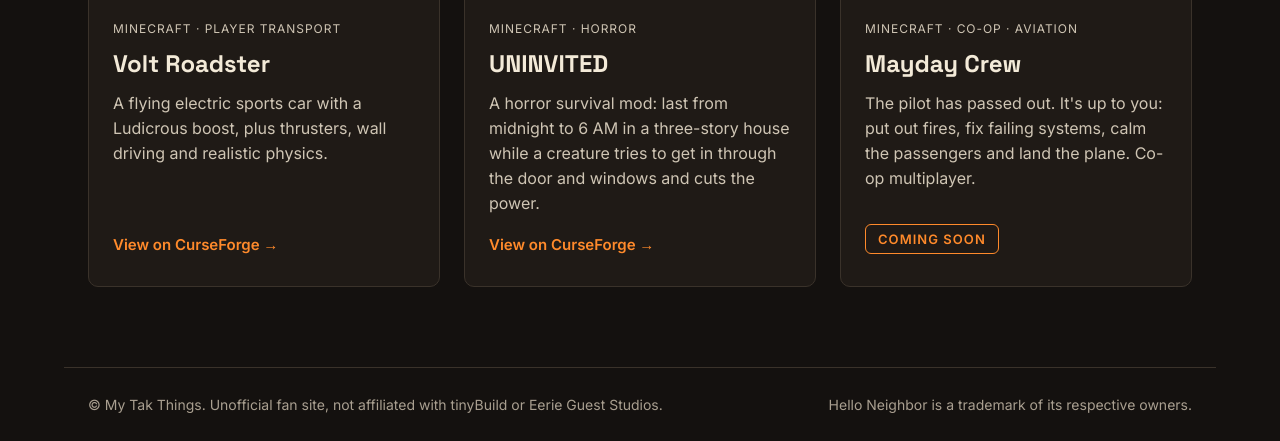
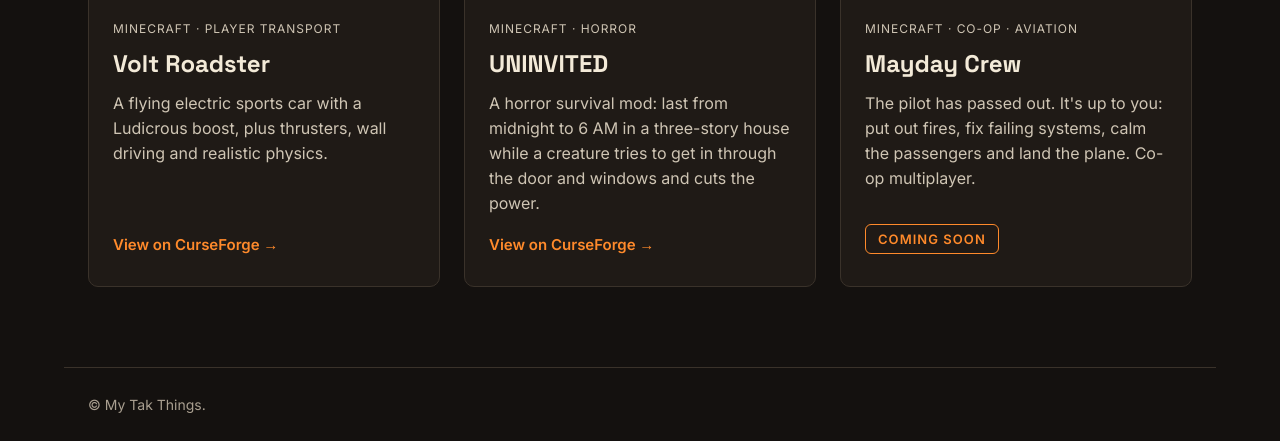
Before and after one commit to MytakGames/Dotbl0t-HN-Mods, a plain HTML site: page minecraft.html in a window 1280 px wide. Shown: the part 684-1125 px from the top of the page. Drawn offline with Linux system fonts and the light colour scheme; no server answers.

Commit message:
Hide tinyBuild disclaimer footer on Games and Minecraft tabs (minecraft)

```diff
--- a/minecraft.html
+++ b/minecraft.html
@@ -240,7 +240,7 @@ function renderPolls(lang){
 function render(lang){
   var t=T[lang];
   document.documentElement.lang=lang;
-  document.querySelectorAll('[data-t]').forEach(function(el){el.textContent=t[el.getAttribute('data-t')];});
+  document.querySelectorAll('[data-t]').forEach(function(el){el.textContent=t[el.getAttribute('data-t')];});if(window.CUR)fixFoot();
   document.getElementById('grid').innerHTML=MODS.map(function(m){
     var d=lang==='it'?m[4]:m[3];
     var foot=m[1]?'<a href="https://steamcommunity.com/sharedfiles/filedetails/?id='+m[1]+'">'+t.cta+'</a>':'<span class="soon">'+(m[5]?m[5][lang==='it'?1:0]:t.soon)+'</span>';
@@ -260,7 +260,8 @@ function render(lang){
   document.getElementById('it').setAttribute('aria-pressed',lang==='it');
   try{localStorage.setItem('lang',lang);}catch(e){}
 }
-function setTab(n){var m=n==='mods',g=n==='games',c=n==='mc';document.getElementById('paneMods').style.display=m?'':'none';document.querySelector('.how').style.display=m?'':'none';document.querySelector('.end').style.display=m?'':'none';document.getElementById('games').style.display=g?'':'none';document.getElementById('mc').style.display=c?'':'none';document.getElementById('tabMods').setAttribute('aria-pressed',m);document.getElementById('tabGames').setAttribute('aria-pressed',g);document.getElementById('tabMc').setAttribute('aria-pressed',c);}
+function fixFoot(){var f=document.querySelectorAll('footer [data-t]'),t=T[document.documentElement.lang]||T.en,mods=window.CUR==='mods';f[0].textContent=mods?t[f[0].getAttribute('data-t')]:'© My Tak Things.';f[1].style.display=mods?'':'none';}
+function setTab(n){window.CUR=n;var m=n==='mods',g=n==='games',c=n==='mc';document.getElementById('paneMods').style.display=m?'':'none';document.querySelector('.how').style.display=m?'':'none';document.querySelector('.end').style.display=m?'':'none';document.getElementById('games').style.display=g?'':'none';document.getElementById('mc').style.display=c?'':'none';document.getElementById('tabMods').setAttribute('aria-pressed',m);document.getElementById('tabGames').setAttribute('aria-pressed',g);document.getElementById('tabMc').setAttribute('aria-pressed',c);fixFoot();}
 document.getElementById('en').onclick=function(){render('en');};
 document.getElementById('it').onclick=function(){render('it');};
 var L0='en';try{L0=localStorage.getItem('lang')||'en';}catch(e){}
```
